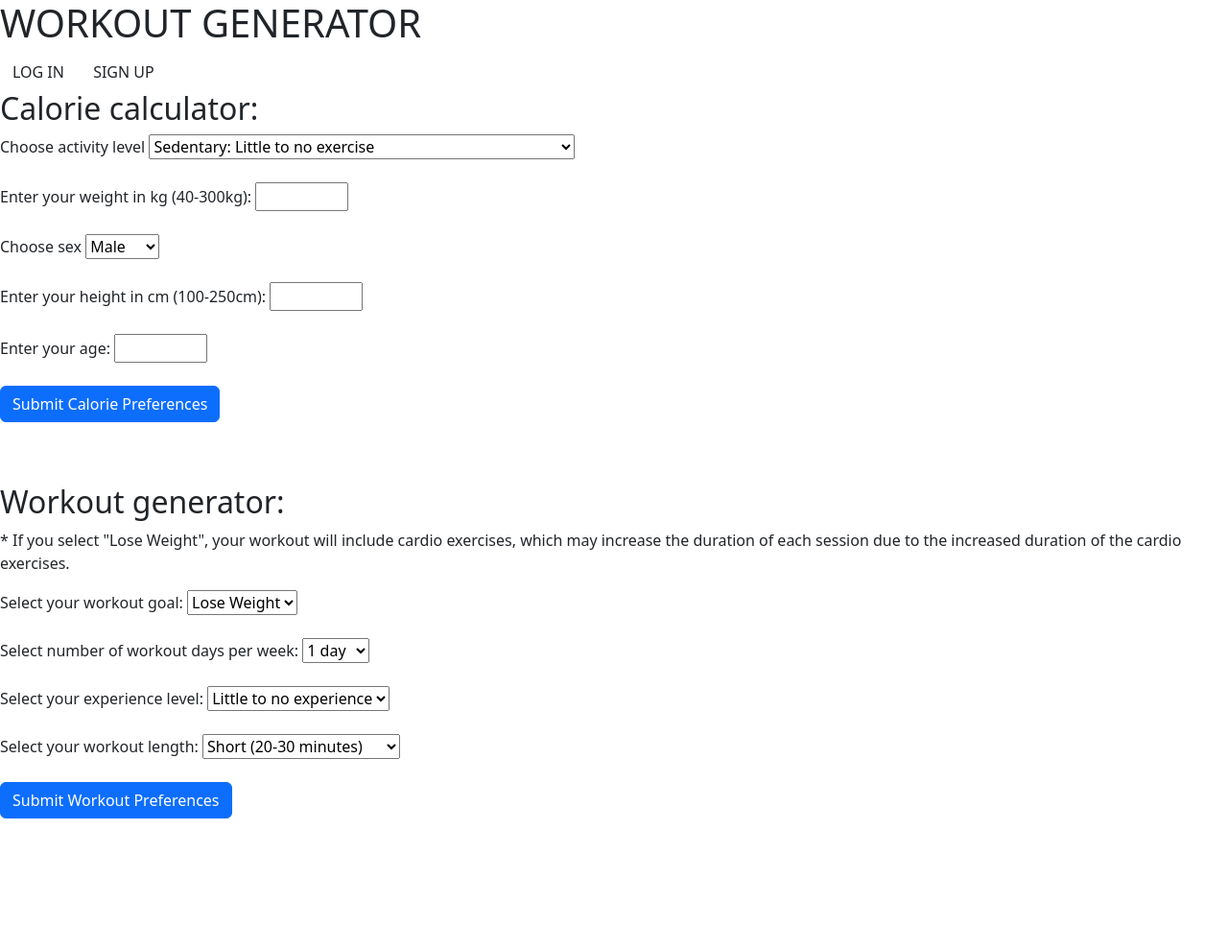
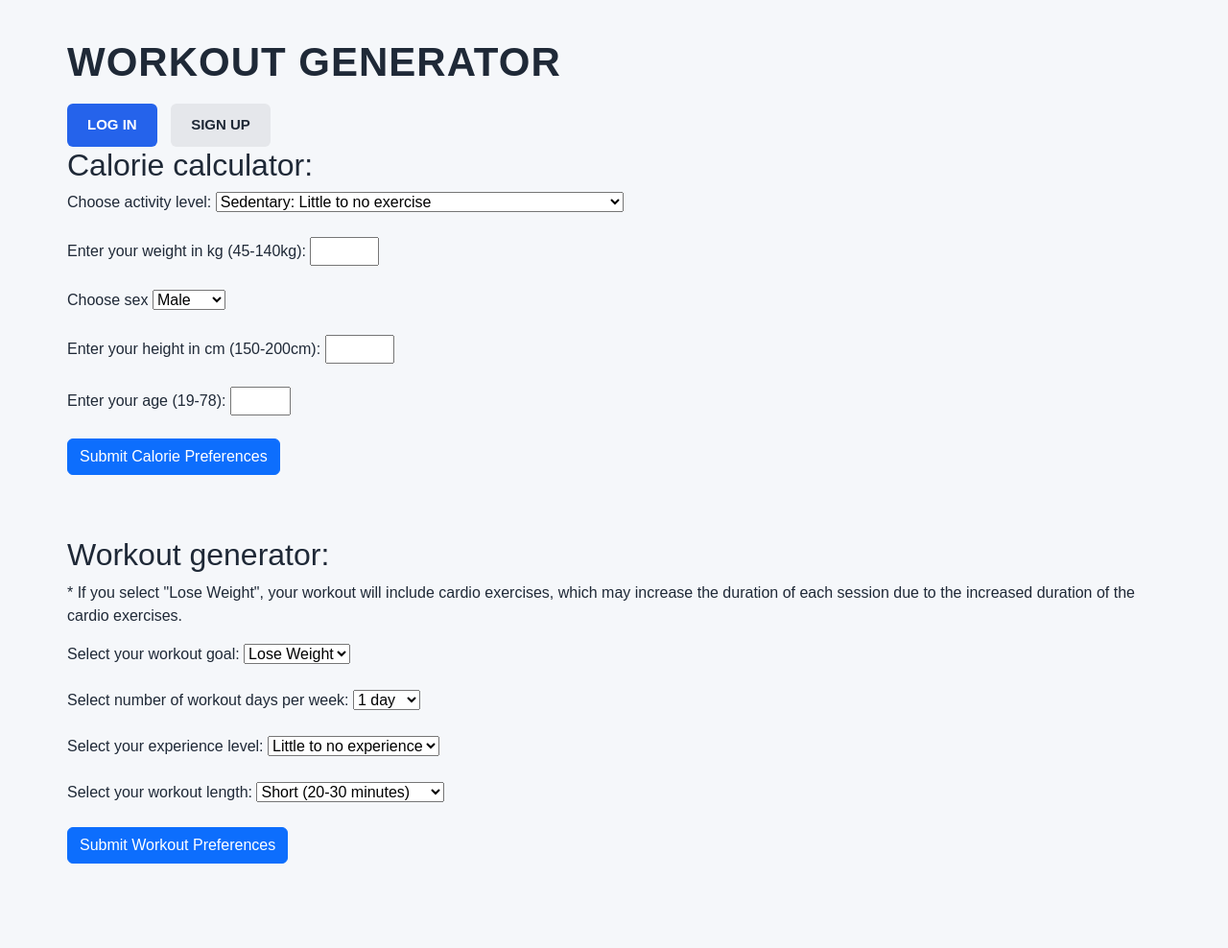
Before and after one commit to Vansh6248/Gym-Workout-Generator, a Flask app: page / in a window 1280 px wide. Shown: the whole page at 96% size. Before the commit the page ends 853 px from the top, so only its background shows below. Run offline with Flask 3, Linux system fonts and the light colour scheme; some libraries are stand-ins or nearby versions.

Commit message:
Incorporated CSS styling into the title and login/signup buttons on homepage

```diff
--- a/static/css/style.css
+++ b/static/css/style.css
@@ -1,8 +1,43 @@
-body{
-    background-color:#f00404;
-    font-family:Arial;
+/* SECTION 1 - TOP TAGLINE */
+
+body {
+    margin: 0;
+    padding: 40px 70px;
+    background-color: #f5f7fa;
+    color: #1f2937;
+    font-family: Arial, sans-serif;
 }
 
-h1{
-    color:steelblue;
+h1 {
+    margin: 0;
+    font-size: 42px;
+    font-weight: 700;
+    letter-spacing: 1px;
 }
+
+.btn-login,
+.btn-signup {
+    display: inline-block;
+    margin-top: 18px;
+    margin-right: 10px;
+    padding: 10px 20px;
+    border-radius: 6px;
+    text-decoration: none;
+    font-size: 15px;
+    font-weight: 600;
+}
+
+.btn-login {
+    background-color: #2563eb;
+    color: white;
+}
+
+.btn-signup {
+    background-color: #e5e7eb;
+    color: #1f2937;
+}
+
+.btn-login:hover,
+.btn-signup:hover {
+    opacity: 0.9;
+}
--- a/templates/index.html
+++ b/templates/index.html
@@ -3,6 +3,7 @@
 <head>
     <title>Homepage prototype</title>
     <link rel="stylesheet" href="{{ url_for('static', filename='css/bootstrap.min.css') }}">
+    <link rel="stylesheet" href="{{ url_for('static', filename='css/style.css') }}">
 </head>
 <body>
     <h1> WORKOUT GENERATOR </h1>
@@ -10,10 +11,9 @@
     <a href="/signup" class="btn btn-signup">SIGN UP</a>
 
     <h2> Calorie calculator: </h2>
-    <form action="/calculate-calories" method="POST">
     <form id="calorie-form">
 
-            <label for="activity_level">Choose activity level</label>
+        <label for="activity_level">Choose activity level: </label>
         <select id="activity_level" name="activity_level">
             <option value="sedentary">Sedentary: Little to no exercise</option>
             <option value="light">Lightly Active: Exercise 1-3 times/week</option>
@@ -25,8 +25,8 @@
 
         <br><br>
 
-            <label for="weight">Enter your weight in kg (40-300kg):</label>
-            <input type="number" id="weight" name="weight" min="40" max="300" required>
+        <label for="weight">Enter your weight in kg (45-140kg):</label>
+        <input type="number" id="weight" name="weight" min="45" max="140" required>
 
         <br><br>
 
@@ -38,13 +38,13 @@
 
         <br><br>
 
-            <label for="height">Enter your height in cm (100-250cm):</label>
-            <input type="number" id="height" name="height" min="100" max="250" required>
+        <label for="height">Enter your height in cm (150-200cm):</label>
+        <input type="number" id="height" name="height" min="150" max="200" required>
 
         <br><br>
 
-            <label for="age">Enter your age:</label>
-            <input type="number" id="age" name="age" min="1" max="120" required>
+        <label for="age">Enter your age (19-78):</label>
+        <input type="number" id="age" name="age" min="19" max="78" required>
 
         <br><br>
 
@@ -54,7 +54,7 @@
 
     </form>
 
-        <!-- =========== LINE 57-77 IS AI GENERATED. ALL OF THE JAVASCRIPT WITHIN INDEX.HTML IS AI GENERATED  ===========  -->
+    <!-- =========== LINE 57-77 IS AI GENERATED. ALL OF THE JAVASCRIPT WITHIN INDEX.HTML IS AI GENERATED  =========== -->
 
     <p id="calorie-result"></p>
 
@@ -72,12 +72,11 @@
             const data = await response.json();
 
             document.getElementById("calorie-result").textContent =
-                    "Estimated daily calorie needs: " + data.calories + " calories";
+                "Estimated daily caloric intake: " + data.calories + " KCAL";
                 });
     </script>
 
     <!-- ================ END OF AI GENERATED CODE ================= -->
-    </form>
 
     <br><br>
     <h2> Workout generator: </h2>
@@ -118,7 +117,7 @@
         <label for="workout_length">Select your workout length:</label>
         <select id="workout_length" name="workout_length">
             <option value="short">Short (20-30 minutes)</option>
-            <option value="medium">Medium (30-45 minutes)</option>
+            <option value="amedium">Medium (30-45 minutes)</option>
             <option value="long">Long (45+ minutes)</option>
         </select>
         <br><br>
```
Lines whose indentation alone changed are shown as unchanged.
